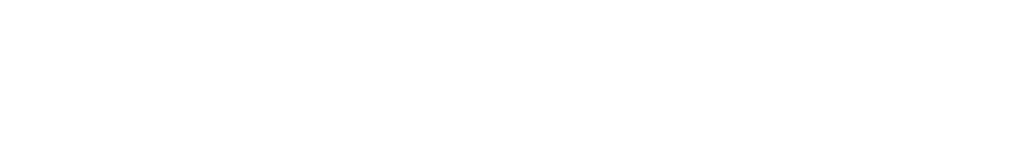
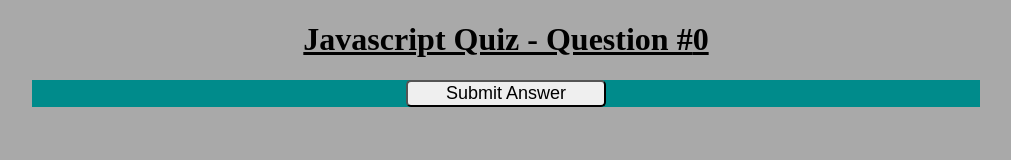
Before and after one commit to edwardfrary/javascript-quiz, a plain HTML site: page index.html in a window 1280 px wide. Shown: the whole page, without its empty margins (134-1145 px from the left). Drawn offline with Linux system fonts and the light colour scheme.

Commit message:
basic layout

```diff
--- a/assets/css/style.css
+++ b/assets/css/style.css
@@ -0,0 +1,28 @@
+body {
+    background-color: darkgrey;
+}
+
+header {
+    margin:0;
+}
+
+header h1 {
+    text-align: center;
+}
+
+main {
+    background-color:darkcyan;
+    width: 75%;
+    margin-left: 12.5%;
+}
+
+.btn-input {
+    display: flex;
+    justify-content:center;
+}
+
+#submit-answer {
+    width: 200px;
+    border-radius: 5px;
+    font-size:large;
+}
--- a/assets/js/jscript.js
+++ b/assets/js/jscript.js
@@ -0,0 +1,3 @@
+var questions = [];
+var questionHeader = document.getElementById("question-header");
+var questionAnswer = document.getElementById("answer-choice");
--- a/index.html
+++ b/index.html
@@ -9,10 +9,20 @@
 </head>
 <body>
     <header>
-
+        <h1><u>Javascript Quiz - Question #<span class = "question-number">0</span></u></h1>
     </header>
     <main>
+        <div class = "questions" id = "question-header">
 
+        </div>
+        <div class = "answers" id = "answer-choice">
+
+        </div>
+        <div class = "btn-input">
+            <form>
+                <input type ="button" id = "submit-answer" value="Submit Answer" />
+            </form>
+        </div>
     </main>
     <footer>
 
```
